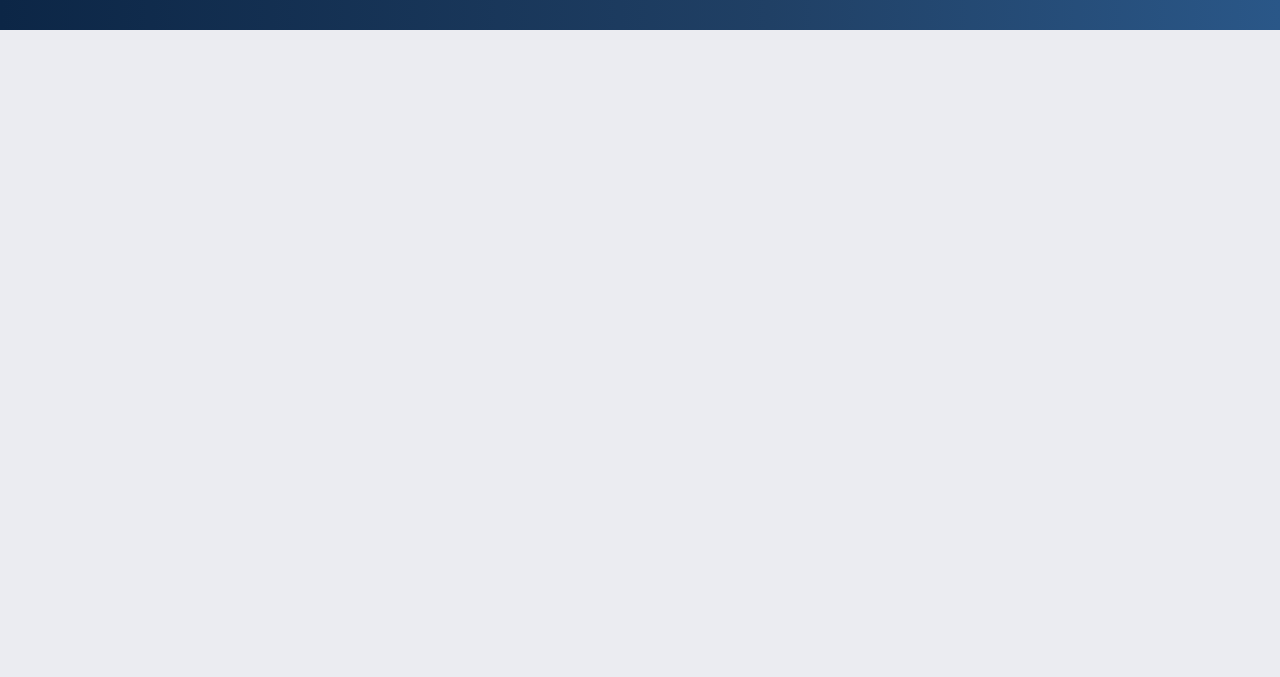
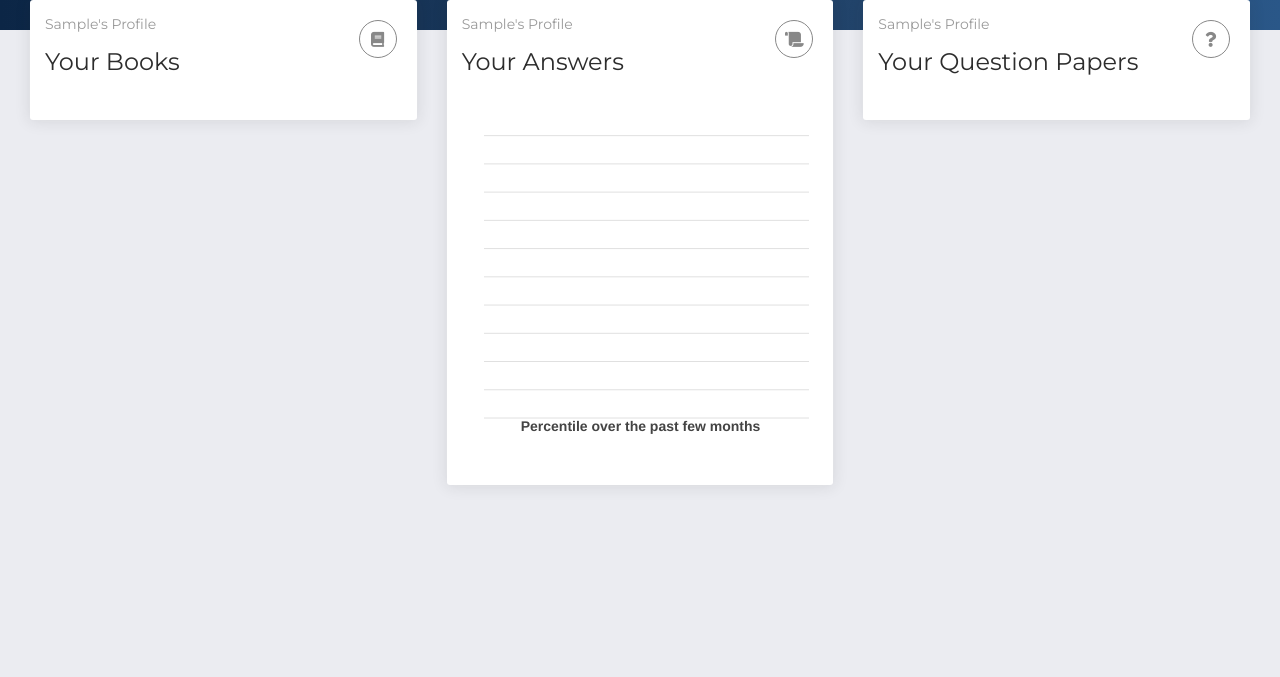
Before and after one commit to WizDemirider/KJSCEHack2019, a Django app: page /home in a window 1280 px wide. Shown: the part 230-907 px from the top of the page. Run offline with Django 3.2, Linux system fonts and the light colour scheme; the visitor is signed in with stand-in values (Sample User, id 1); data that the repository does not hold is empty; some libraries are stand-ins or nearby versions.

Commit message:
last commit

```diff
--- a/QPaper/models.py
+++ b/QPaper/models.py
@@ -55,5 +55,8 @@ class UserAnswer(models.Model):
     scored_marks = models.IntegerField(default=0)
     uploaded_by = models.ForeignKey(User, null=True, on_delete=models.SET_NULL)
 
+    def getTime(self):
+        return str(self.created_at.strftime("%d-%m-%Y %H:%M:%S"))
+
     def __str__(self):
-        return str(self.question) + ' ' + str(self.created_at.strftime("%d-%m-%Y %H:%M:%S"))
+        return str(self.question) + ' ' + self.getTime()
--- a/QPaper/views.py
+++ b/QPaper/views.py
@@ -52,7 +52,13 @@ def logoutUser(request):
 
 @login_required
 def home(request):
-    return render(request, 'Main/dashboard.html')
+    books = models.ReferenceBook.objects.filter(uploaded_by=request.user)
+    papers = models.QuestionPaper.objects.filter(uploaded_by=request.user)
+    answers = models.UserAnswer.objects.filter(uploaded_by=request.user)
+    answer_stats = []
+    for answer in answers:
+        answer_stats.append(answer.scored_marks/answer.marks)
+    return render(request, 'Main/dashboard.html', context={'user': request.user, 'books': books, 'papers': papers, 'answers': answers, 'answer_stats': answer_stats})
 
 @login_required
 def uploadBook(request):
--- a/static/js/chartjs.js
+++ b/static/js/chartjs.js
@@ -111,7 +111,7 @@
                     }
                 },
             },
-            series: [30],
+            series: [],
             labels: ['TOTAL SCORE'],
 
         }
--- a/templates/Main/dashboard.html
+++ b/templates/Main/dashboard.html
@@ -5,5 +5,171 @@
 {% block title %}Dashboard{% endblock %}
 
 {% block body %}
+    <div class="row">
+        <div class="col-lg-4">
+            <div class="card card-chart">
+                <div class="card-header">
+                    <h5 class="card-category">{{user.username}}'s Profile</h5>
+                    <h4 class="card-title">Your Books</h4>
+                    <div class="dropdown">
+                        <button type="button" class="btn btn-round btn-outline-default dropdown-toggle btn-simple btn-icon no-caret">
+                        <i class="fas fa-book"></i>
+                        </button>
+                    </div>
+                </div>
+                <div class="card-body">
+                    <ul>
+                    {% for book in books %}
+                    <li>{{book}}</li>
+                    {% endfor %}
+                    </ul>
+                </div>
+            </div>
+        </div>
+        <div class="col-lg-4">
+            <div class="card card-chart">
+                <div class="card-header">
+                    <h5 class="card-category">{{user.username}}'s Profile</h5>
+                    <h4 class="card-title">Your Answers</h4>
+                    <div class="dropdown">
+                        <button type="button" class="btn btn-round btn-outline-default dropdown-toggle btn-simple btn-icon no-caret">
+                        <i class="fas fa-scroll"></i>
+                        </button>
+                    </div>
+                </div>
+                <div class="card-body">
+                        <div id='chart' style='width:100%'>
+                        </div>
+                    <ul>
+                    {% for answer in answers %}
+                    <li>{{answer}}</li>
+                    {% endfor %}
+                    </ul>
+                </div>
+            </div>
+        </div>
+        <div class="col-lg-4">
+            <div class="card card-chart">
+                <div class="card-header">
+                    <h5 class="card-category">{{user.username}}'s Profile</h5>
+                    <h4 class="card-title">Your Question Papers</h4>
+                    <div class="dropdown">
+                        <button type="button" class="btn btn-round btn-outline-default dropdown-toggle btn-simple btn-icon no-caret">
+                        <i class="fas fa-question"></i>
+                        </button>
+                    </div>
+                </div>
+                <div class="card-body">
+                    <ul>
+                    {% for paper in papers %}
+                    <li>{{paper}}</li>
+                    {% endfor %}
+                    </ul>
+                </div>
+            </div>
+        </div>
+{% endblock %}
+
+{% block extrajs %}
+
+<script src="https://cdn.jsdelivr.net/npm/apexcharts"> </script>
+<script type='text/javascript'>
+    var options = {
+        chart: {
+            height: 350,
+            type: 'bar',
+        },
+        colors:['#fd7e14'],
+        plotOptions: {
+            bar: {
+                dataLabels: {
+                    position: 'top', // top, center, bottom
+                },
+            }
+        },
+        dataLabels: {
+            enabled: false,
+        },
+        series: [{
+            name: 'Percentile',
+            data: {{answer_stats}}
+        }],
+        xaxis: {
+            position: 'top',
+            labels: {
+                offsetY: -18,
+
+            },
+            axisBorder: {
+                show: false
+            },
+            axisTicks: {
+                show: false
+            },
+            crosshairs: {
+                fill: {
+                    type: 'gradient',
+                    gradient: {
+                        colorFrom: '#FD7E14',
+                        colorTo: ' #6610f2;',
+                        stops: [0, 100],
+                        opacityFrom: 0.7,
+                        opacityTo: 1,
+                    }
+                }
+            },
+            tooltip: {
+                enabled: true,
+                offsetY: -35,
+
+            }
+        },
+        fill: {
+            gradient: {
+                shade: 'light',
+                type: "horizontal",
+                shadeIntensity: 0.25,
+                gradientToColors: undefined,
+                inverseColors: true,
+                opacityFrom: 1,
+                opacityTo: 1,
+                stops: [50, 0, 100, 100]
+            },
+        },
+        yaxis: {
+            axisBorder: {
+                show: false
+            },
+            axisTicks: {
+                show: false,
+            },
+            max: 1,
+            labels: {
+                show: false,
+                formatter: function (val) {
+                    return val + "%";
+                }
+            }
+
+        },
+        title: {
+            text: 'Percentile over the past few months',
+            floating: true,
+            offsetY: 320,
+            align: 'center',
+            style: {
+                color: '#444'
+            }
+        },
+    }
+
+    var chart = new ApexCharts(
+        document.querySelector("#chart"),
+        options
+    );
+
+    chart.render();
+
+</script>
 
 {% endblock %}
--- a/templates/Main/mainbase.html
+++ b/templates/Main/mainbase.html
@@ -130,5 +130,6 @@
             console.log(selected);
         });
     </script>
+    {% block extrajs %}{% endblock %}
 </body>
 </html>
```
Also changed, not shown: templates/Main/correct_answer_sheet.html (+34 -3 lines).
